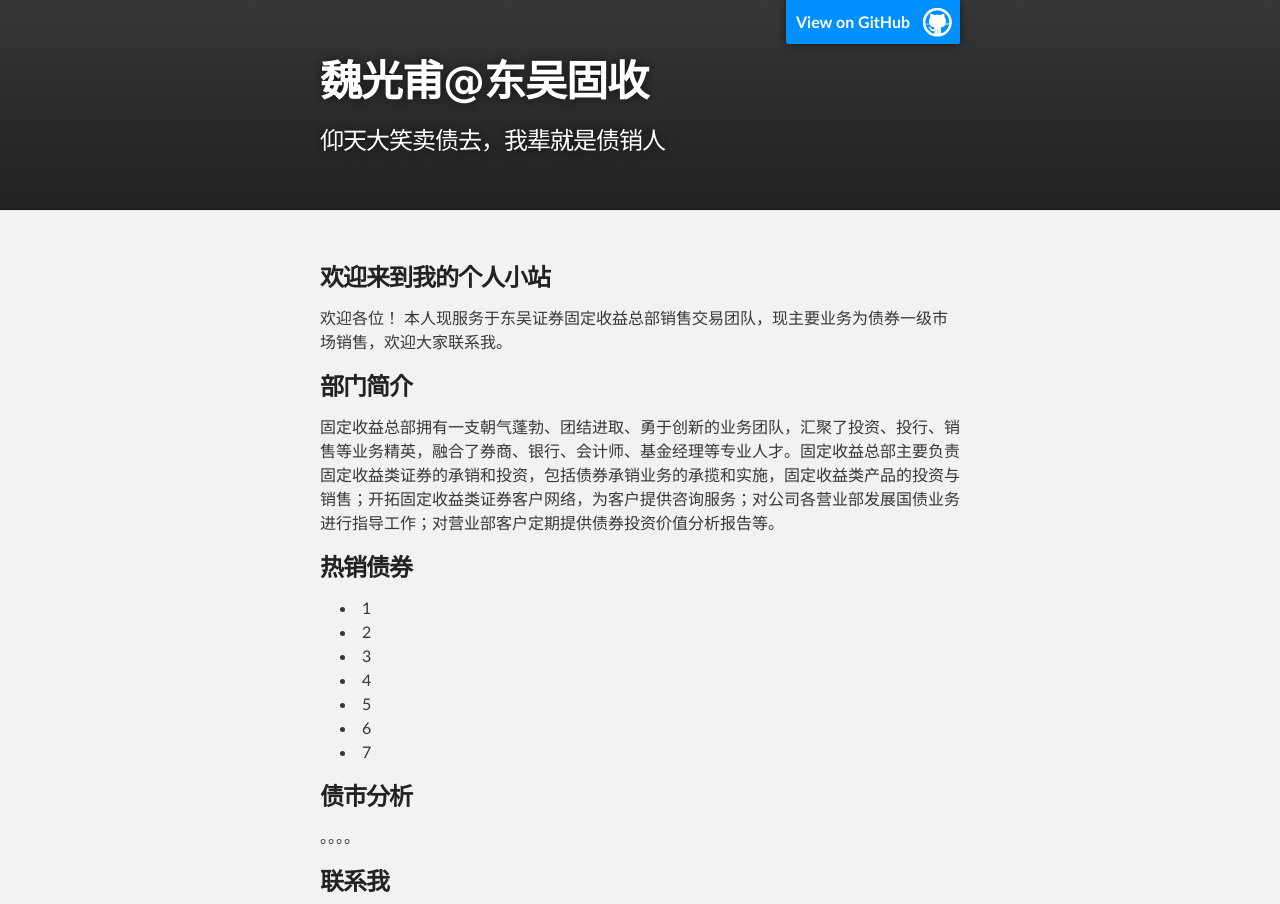
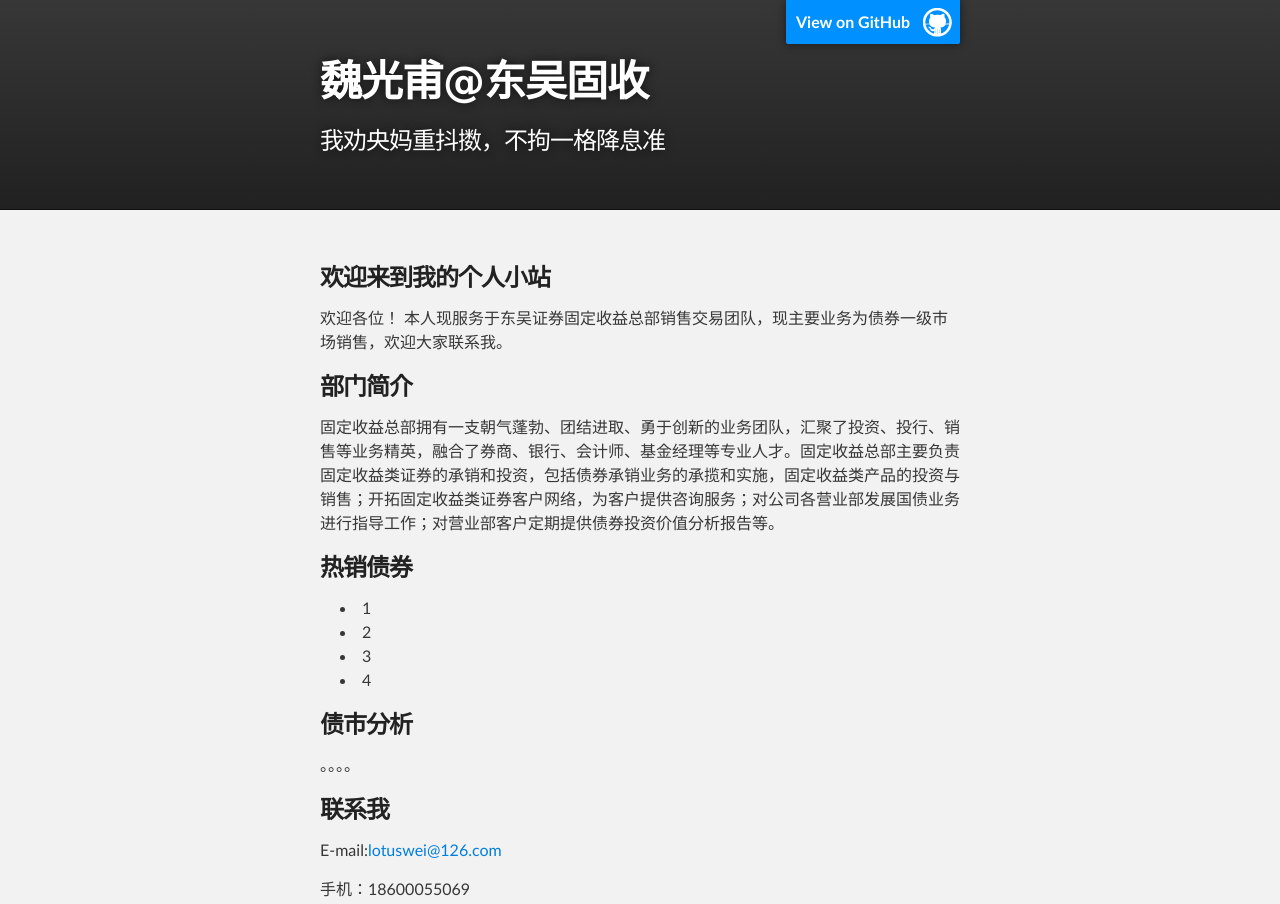
Before and after one commit to Tony-Wei/Tony-Wei.github.io, a plain HTML site: page index.html in a window 1280 px wide. Shown: the top 904 px of the page. Drawn offline with Linux system fonts and the light colour scheme.

Commit message:
Update index.html

```diff
--- a/index.html
+++ b/index.html
@@ -19,7 +19,7 @@
           <a id="forkme_banner" href="https://github.com/Tony-Wei">View on GitHub</a>
 
           <h1 id="project_title">魏光甫@东吴固收</h1>
-          <h2 id="project_tagline">仰天大笑卖债去，我辈就是债销人</h2>
+          <h2 id="project_tagline">我劝央妈重抖擞，不拘一格降息准</h2>
 
         </header>
     </div>
@@ -46,9 +46,6 @@
 <li>2</li>
 <li>3</li>
 <li>4</li>
-<li>5</li>
-<li>6</li>
-<li>7</li>
 </ul><h3>
 <a name="%E5%87%86%E5%A4%87%E5%AD%A6%E4%B9%A0" class="anchor" href="#%E5%87%86%E5%A4%87%E5%AD%A6%E4%B9%A0"><span class="octicon octicon-link"></span></a>债市分析</h3>
 
```
